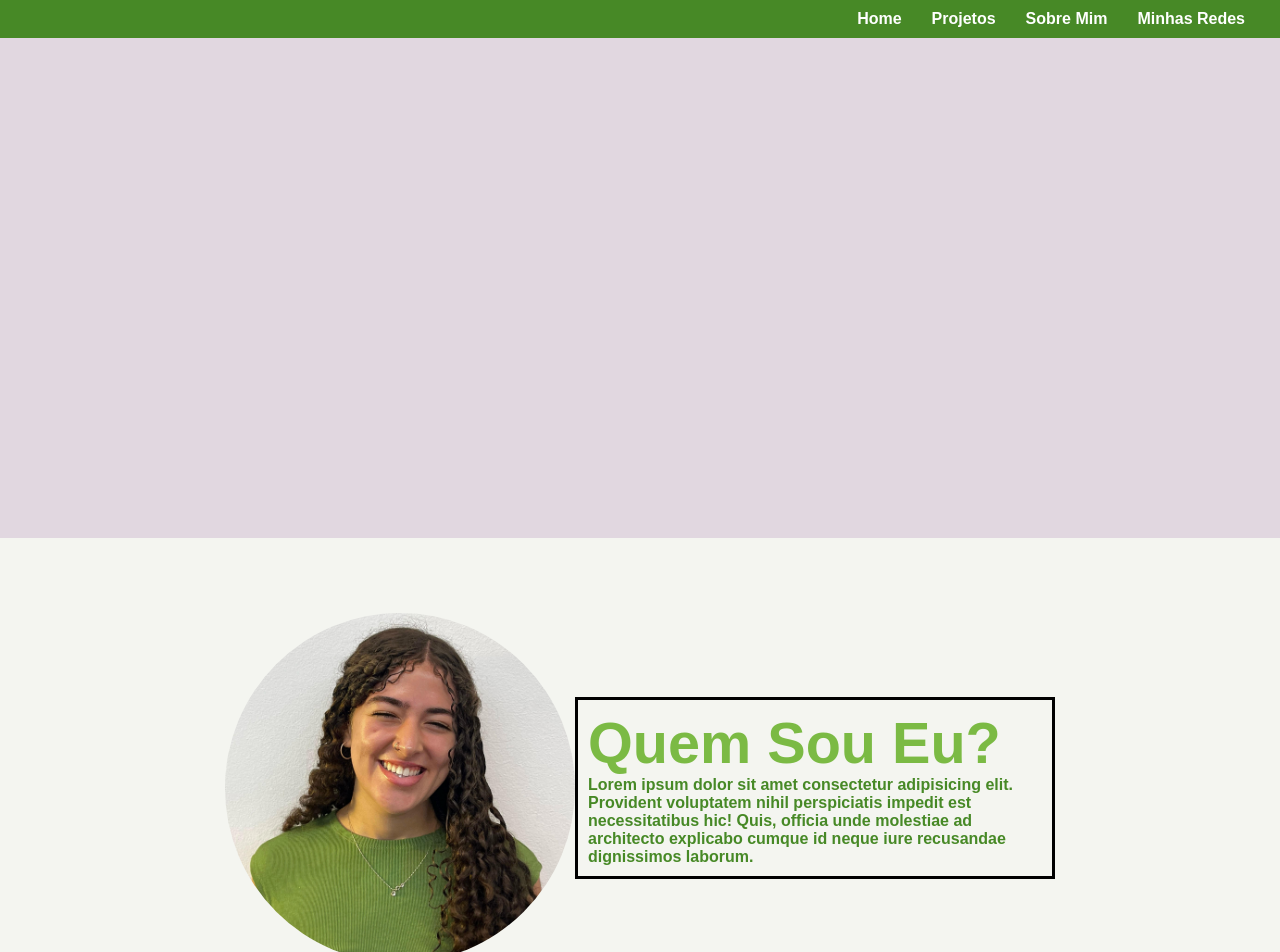
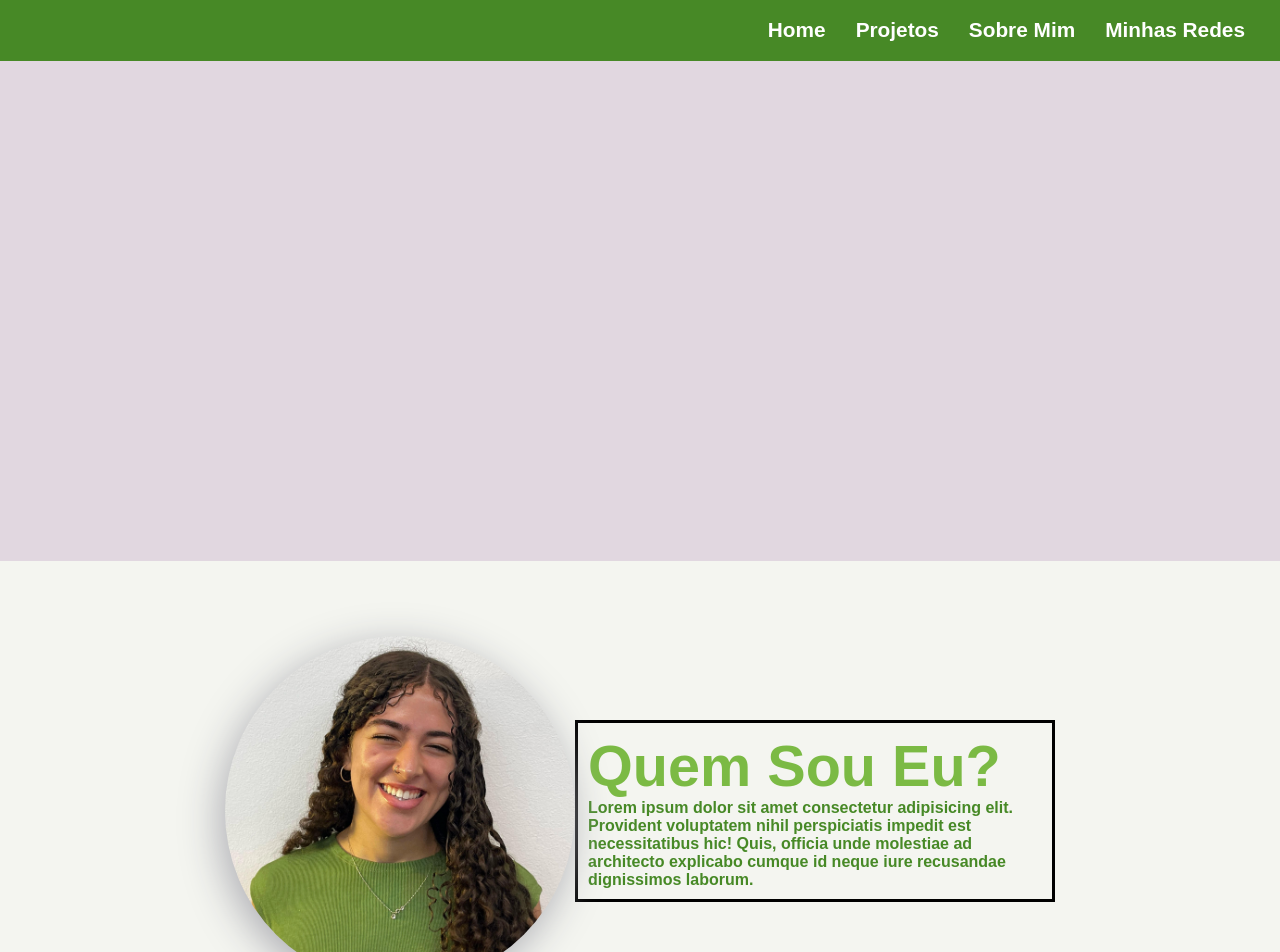
Before and after one commit to mafenandaup/Portifolio-dev, a React (Vite) app in the folder portifolio-main/: page / in a window 1280 px wide. Shown: the top 952 px of the page. Built offline with nearby package versions, Linux system fonts and the light colour scheme; a web font is replaced by a local one.

Commit message:
refactor

```diff
--- a/portifolio-main/src/pages/home/sections/About/About.css
+++ b/portifolio-main/src/pages/home/sections/About/About.css
@@ -38,5 +38,5 @@ article h4, article h5, article p {
 img{
     height: 350px;
     border-radius: 50%;
-    filter: drop-shadow();
+    filter: drop-shadow(-5px 10px 20px  #acacb2);
 }
--- a/portifolio-main/src/pages/home/sections/Hero/Hero.css
+++ b/portifolio-main/src/pages/home/sections/Hero/Hero.css
@@ -23,11 +23,12 @@
     justify-content: flex-end;
     align-items: center;
     width: 100vw;
+    height: 3.8rem;
 }
 
 .navbar-links a {
     color: #fff;
     text-decoration: none;
     margin: 0 15px;
-    font-size: 16px;
+    font-size: 1.3rem;
 }
```
